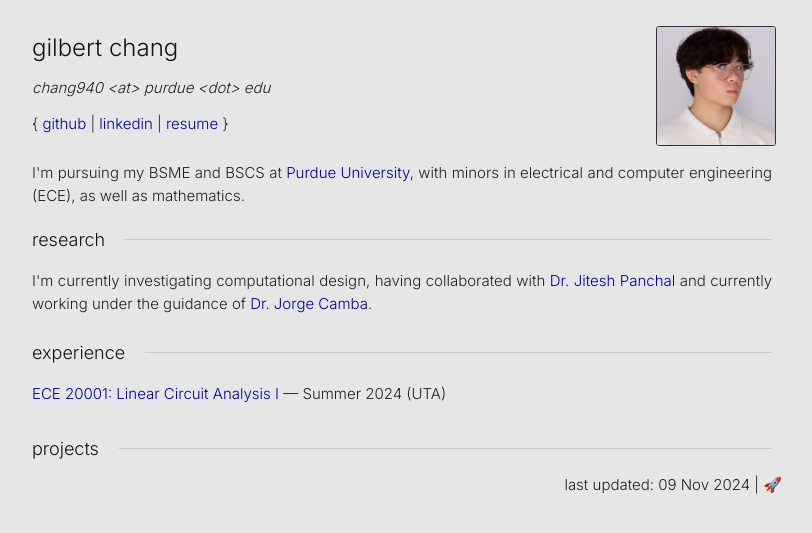
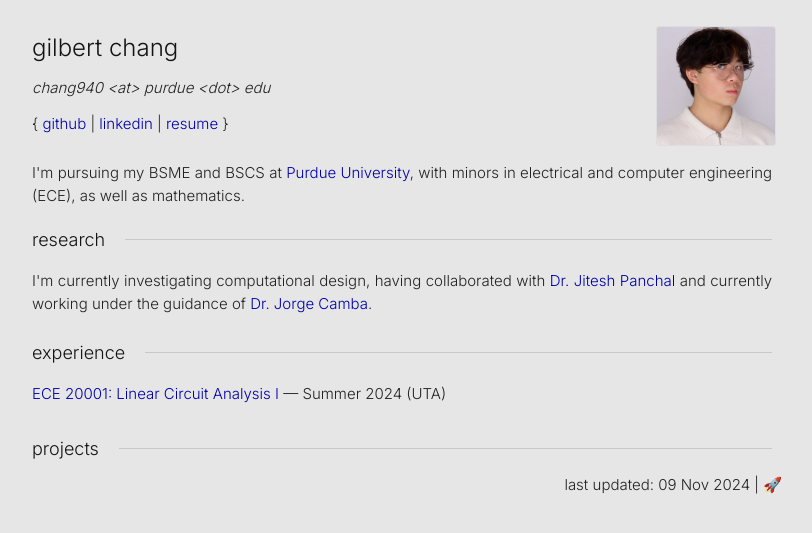
Before and after one commit to vindou/vindou, a Jekyll site: the page built from index.html, in a window 1280 px wide. Shown: the top 533 px of the page, without its empty margins (238-1050 px from the left). Built offline with Jekyll 4.4.1, drawn with Linux system fonts in a browser that asks for light colours.

Commit message:
Update index.css

```diff
--- a/css/index.css
+++ b/css/index.css
@@ -175,11 +175,11 @@ a:hover { text-decoration: underline;}
 .title-img * {
   width: 100%;
   border-radius: 3px;
-  border: 1px solid rgb(50, 50, 50);
+  border: 1px solid #ddd;
 }
 
 .light .title-img * {
-  border: 1px solid #ddd;
+  border: 1px solid rgb(50, 50, 50);
 }
 
 .project-media {
```
